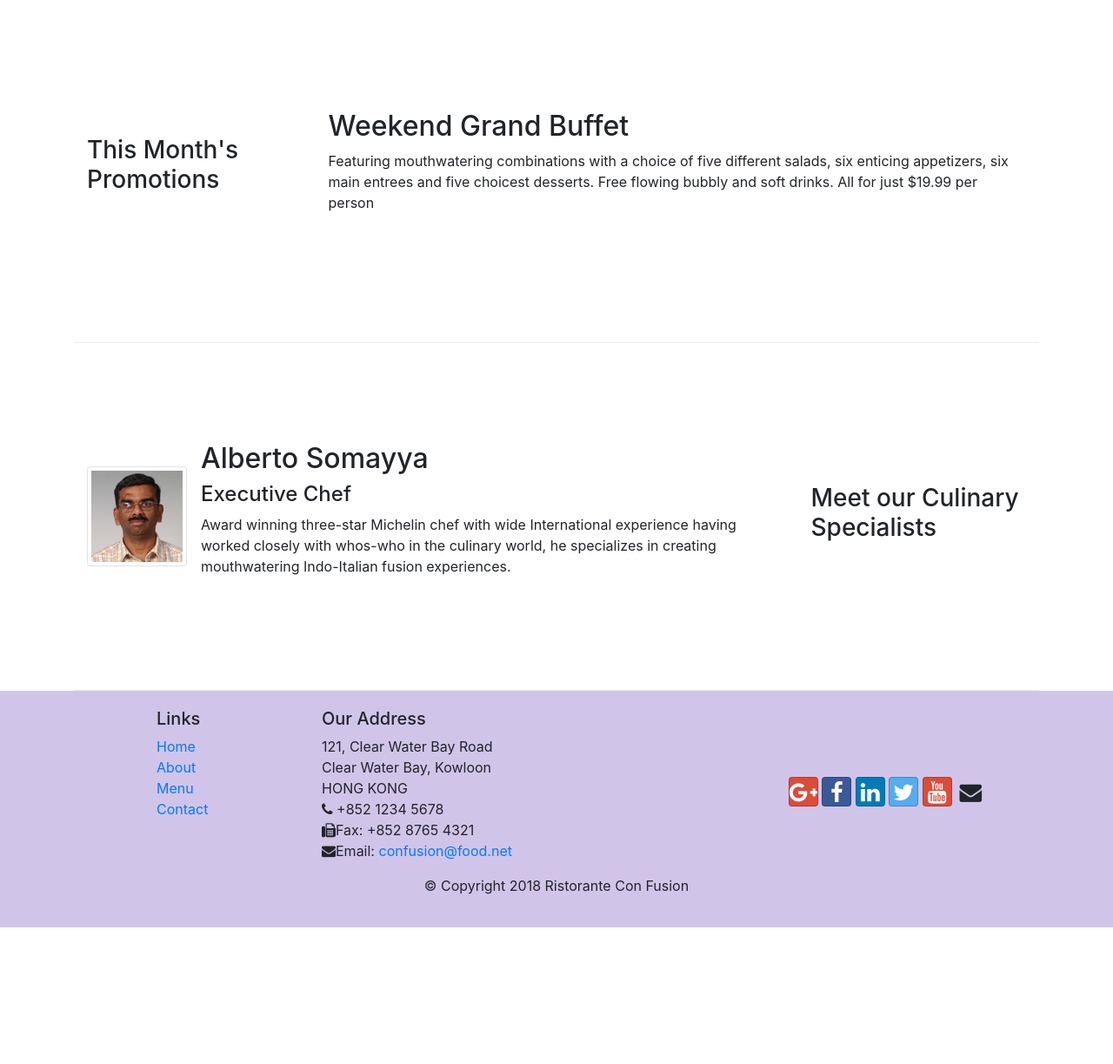
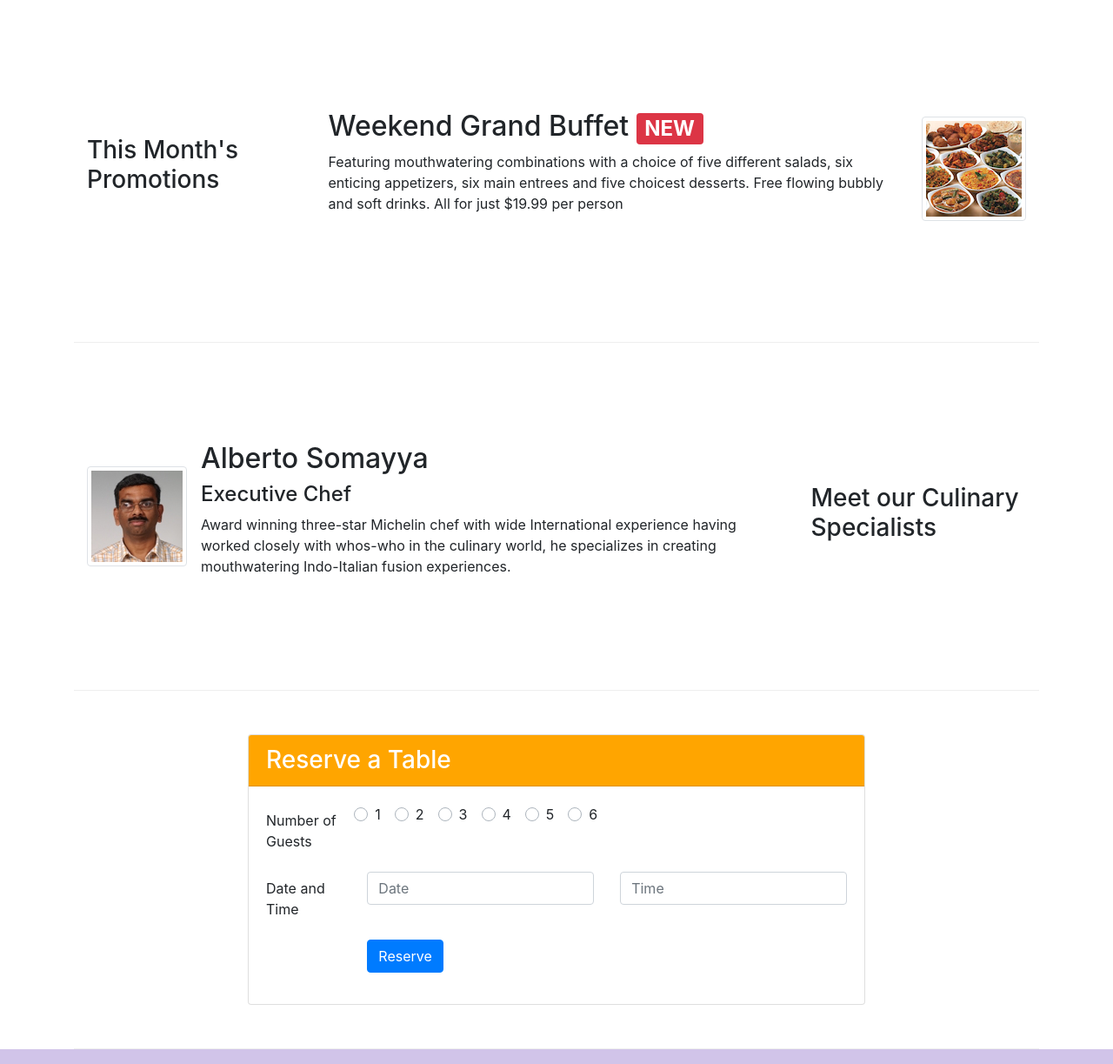
Before and after one commit to Venkat8791/Bootstrap4_conFusion, a website: page index.html in a window 1280 px wide. Shown: the part 740-1963 px from the top of the page at 87% size. Before the commit the page ends 1806 px from the top, so only its background shows below. Drawn offline with nearby package versions, Linux system fonts and the light colour scheme.

Commit message:
Assignment2

```diff
--- a/index.html
+++ b/index.html
@@ -40,8 +40,11 @@
                     <h1>Ristorante con Fusion</h1>
                     <p>We take inspiration from the World's best cuisines, and create a unique fusion experience. Our lipsmacking creations will tickle your culinary senses!</p>
                 </div>
-                <div class="col-12 col-sm align-self-center">
+                <div class="col-12 col-sm-3 align-self-center">
                     <img src="img/logo.png" class="img-fluid">
+                </div>
+                <div class="col-12 col-sm-3 align-self-center">
+                    <a href="#reserve" class="btn btn-block btn-warning">Reserve Table</a>
                 </div>
             </div>
         </div>
@@ -57,8 +60,11 @@
                     <img class="d-flex mr-3 img-thumbnail align-self-center"
                     src="img/uthappizza.png" alt="uthappizza">
                     <div class="media-body">
-                    <h2 class="mt-0">Uthappizza</h2>
-                    <p>A unique combination of Indian Uthappam (pancake) and Italian pizza, topped with Cerignola olives, ripe vine cherry tomatoes, Vidalia onion, Guntur chillies and Buffalo Paneer.</p>
+                    <h2 class="mt-0">Uthappizza
+                    <span class="badge badge-danger">HOT</span>
+                    <span class="badge badge-pill badge-secondary">$4.99</span>
+                    </h2>
+                    <p class="d-none d-sm-block">A unique combination of Indian Uthappam (pancake) and Italian pizza, topped with Cerignola olives, ripe vine cherry tomatoes, Vidalia onion, Guntur chillies and Buffalo Paneer.</p>
                     </div>
                 </div>
 
@@ -71,8 +77,15 @@
                 <h3>This Month's Promotions</h3>
             </div>
             <div class="col col-sm col-md">
-                <h2>Weekend Grand Buffet</h2>
-                <p>Featuring mouthwatering combinations with a choice of five different salads, six enticing appetizers, six main entrees and five choicest desserts. Free flowing bubbly and soft drinks. All for just $19.99 per person </p>
+                <div class="media">
+                    <div class="media-body">
+                        <h2 class="mt-0">Weekend Grand Buffet
+                        <span class="badge badge-danger">NEW</span></h2>
+                        <p class="d-none d-sm-block">Featuring mouthwatering combinations with a choice of five different salads, six enticing appetizers, six main entrees and five choicest desserts. Free flowing bubbly and soft drinks. All for just $19.99 per person </p>
+                    </div>
+                    <img class="d-flex ml-3 img-thumbnail align-self-center" src="img/buffet.png" alt="buffet">
+                </div>
+
             </div>
         </div>
 
@@ -86,12 +99,75 @@
                     <div class="media-body">
                         <h2>Alberto Somayya</h2>
                         <h4>Executive Chef</h4>
-                        <p>Award winning three-star Michelin chef with wide International experience having worked closely with whos-who in the culinary world, he specializes in creating mouthwatering Indo-Italian fusion experiences. </p>
+                        <p class="d-none d-sm-block">Award winning three-star Michelin chef with wide International experience having worked closely with whos-who in the culinary world, he specializes in creating mouthwatering Indo-Italian fusion experiences. </p>
                     </div>
                 </div>
-
             </div>
         </div>
+
+        <div id="reserve" class="row row-content">
+            <div class="col-12 offset-sm-2 col-sm-8">
+                <div class="card">
+                    <h3 class="card-header text-white" style="background-color: orange;">Reserve a Table</h3>
+                    <div class="card-body">
+                        <form>
+                            <div class="form-group row">
+                                <label for="guests" class="col-sm-2 col-form-label">Number of Guests</label>
+                                <div class="custom-control custom-radio custom-control-inline">
+                                    <input type="radio" class="custom-control-input" id="1" name="guests">
+                                    <label class="custom-control-label" for="1">1</label>
+                                </div>
+
+                                <div class="custom-control custom-radio custom-control-inline">
+                                    <input type="radio" class="custom-control-input" id="2" name="guests">
+                                    <label class="custom-control-label" for="2">2</label>
+                                </div>
+
+                                <div class="custom-control custom-radio custom-control-inline">
+                                    <input type="radio" class="custom-control-input" id="3" name="guests">
+                                    <label class="custom-control-label" for="3">3</label>
+                                </div>
+
+                                <div class="custom-control custom-radio custom-control-inline">
+                                    <input type="radio" class="custom-control-input" id="4" name="guests">
+                                    <label class="custom-control-label" for="4">4</label>
+                                </div>
+
+                                <div class="custom-control custom-radio custom-control-inline">
+                                    <input type="radio" class="custom-control-input" id="5" name="guests">
+                                    <label class="custom-control-label" for="5">5</label>
+                                </div>
+
+                                <div class="custom-control custom-radio custom-control-inline">
+                                    <input type="radio" class="custom-control-input" id="6" name="guests">
+                                    <label class="custom-control-label" for="6">6</label>
+                                </div>
+
+                            </div>
+                            <div class="form-group row">
+                                <label for="date and time" class="col-sm-2 col-form-label">Date and Time</label>
+                                <div class="col-12 col-sm-5">
+                                    <input type="text" class="form-control" id="date" name="date" placeholder="Date">
+                                </div>
+                                <div class="col-12 col-sm-5">
+                                    <input type="text" class="form-control" id="time" name="time" placeholder="Time">
+                                </div>
+                            </div>
+                            <div class="form-group row">
+                                <div class="offset-sm-2 col-sm-10">
+                                    <button type="submit" class="btn btn-primary">Reserve</button>
+                                </div>
+                            </div>
+                        </form>
+
+                    </div>
+                </div>
+            </div>
+
+        </div>
+
+
+
     </div>
 
     <footer class="footer">
```
Also changed, not shown: css/styles.css (line endings or trailing spaces).
